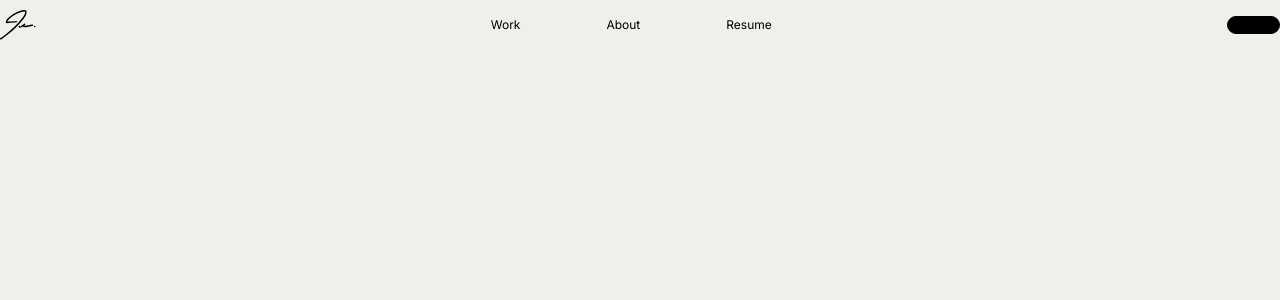
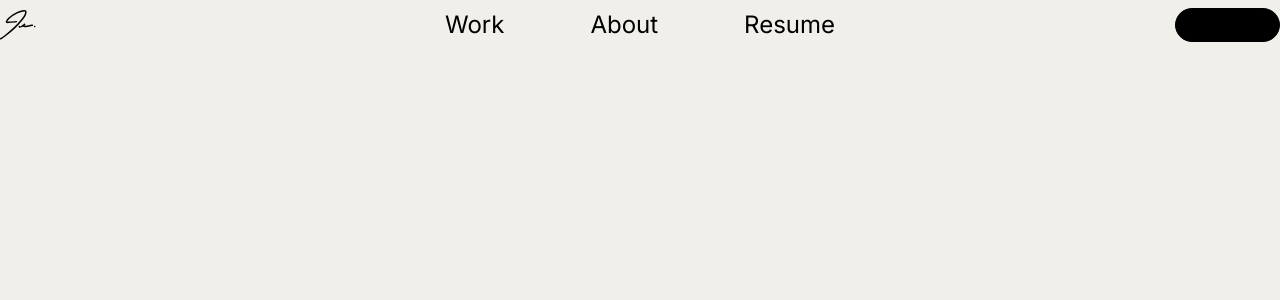
Before and after one commit to itsjoopark/julespark.design, a Next.js app: page / in a window 1280 px wide. Shown: the top 300 px of the page. Built offline with nearby package versions, Linux system fonts and the light colour scheme.

Commit message:
Increase nav text to 24px and center page buttons
- Navigation items (Work, About, Resume) now 24px
- Say hello button text now 24px
- Page buttons absolutely centered on all layouts (desktop, tablet, mobile)

```diff
--- a/src/components/Header.tsx
+++ b/src/components/Header.tsx
@@ -12,15 +12,15 @@ export default function Header() {
     <>
       {/* Navigation Bar */}
       <header className="fixed top-0 left-0 right-0 z-50 h-[50px] px-5 py-[15px] flex items-center">
-        <div className="w-full max-w-[1440px] mx-auto flex items-center">
+        <div className="w-full max-w-[1440px] mx-auto flex items-center justify-between">
           {/* Logo */}
           <Link href="/" className="shrink-0">
             <Logo />
           </Link>
 
-          {/* Desktop/Tablet Navigation - centered */}
-          <nav className="hidden sm:flex flex-1 items-center justify-center">
-            <div className="flex items-center gap-[86px] font-normal text-xs text-black">
+          {/* Desktop/Tablet Navigation - centered absolutely */}
+          <nav className="hidden sm:flex absolute left-1/2 top-1/2 -translate-x-1/2 -translate-y-1/2">
+            <div className="flex items-center gap-[86px] font-normal text-2xl text-black">
               <Link href="#work" className="hover:opacity-70 transition-opacity">
                 Work
               </Link>
@@ -36,7 +36,7 @@ export default function Header() {
           {/* Say hello button - Desktop/Tablet */}
           <a
             href="mailto:hello@julespark.design"
-            className="hidden sm:flex items-center justify-center px-[10px] py-[8px] bg-black text-white text-xs rounded-[20px] border border-black hover:opacity-90 transition-opacity shrink-0"
+            className="hidden sm:flex items-center justify-center px-[10px] py-[8px] bg-black text-white text-2xl rounded-[20px] border border-black hover:opacity-90 transition-opacity shrink-0"
           >
             Say hello
           </a>
@@ -60,27 +60,27 @@ export default function Header() {
             <Link
               href="#work"
               onClick={() => setIsMenuOpen(false)}
-              className="font-normal text-xs text-black hover:opacity-70 transition-opacity"
+              className="font-normal text-2xl text-black hover:opacity-70 transition-opacity"
             >
               Work
             </Link>
             <Link
               href="#about"
               onClick={() => setIsMenuOpen(false)}
-              className="font-normal text-xs text-black hover:opacity-70 transition-opacity"
+              className="font-normal text-2xl text-black hover:opacity-70 transition-opacity"
             >
               About
             </Link>
             <Link
               href="/resume"
               onClick={() => setIsMenuOpen(false)}
-              className="font-normal text-xs text-black hover:opacity-70 transition-opacity"
+              className="font-normal text-2xl text-black hover:opacity-70 transition-opacity"
             >
               Resume
             </Link>
             <a
               href="mailto:hello@julespark.design"
-              className="flex items-center justify-center px-[10px] py-[8px] bg-black text-white text-xs rounded-[20px] border border-black hover:opacity-90 transition-opacity"
+              className="flex items-center justify-center px-[10px] py-[8px] bg-black text-white text-2xl rounded-[20px] border border-black hover:opacity-90 transition-opacity"
             >
               Say hello
             </a>
```
